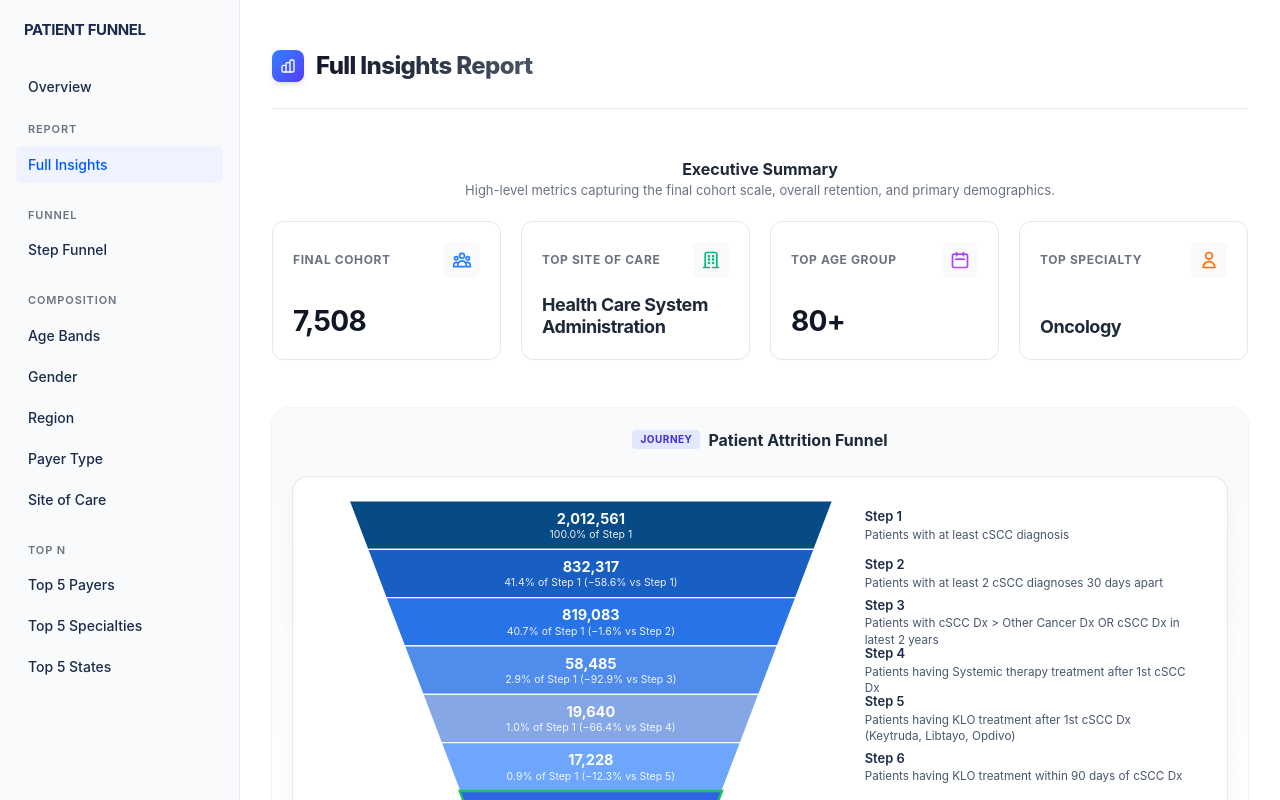
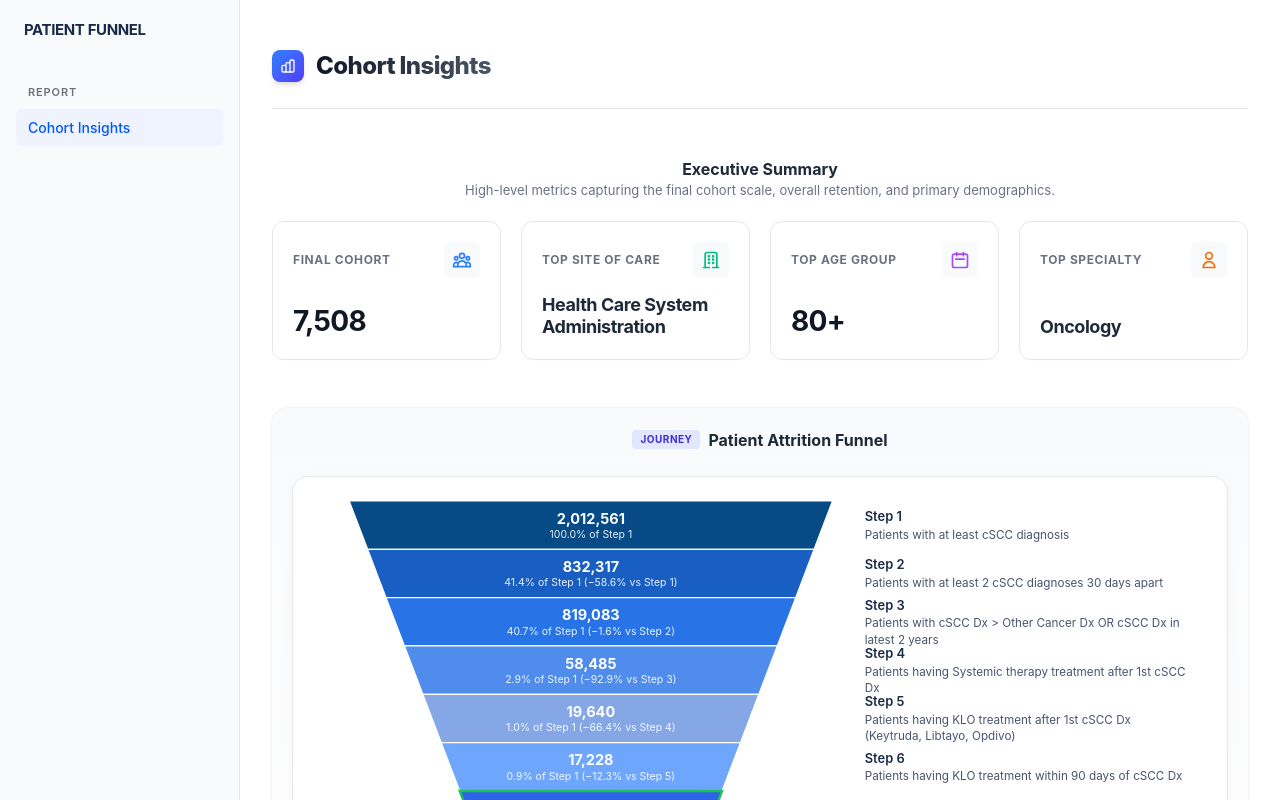
Before and after one commit to Vishw-modi/ARD-Charts, a Next.js app: page /report in a window 1280 px wide. Shown: the top 800 px of the page. Built offline with nearby package versions, Linux system fonts and the light colour scheme.

Commit message:
removed all the tabs

```diff
--- a/app/page.tsx
+++ b/app/page.tsx
@@ -1,105 +1,14 @@
 "use client";
 
-import Link from "next/link";
-import { useMetrics } from "@/lib/data";
-import * as d3 from "d3";
+import { useEffect } from "react";
+import { useRouter } from "next/navigation";
 
 export default function OverviewPage() {
-  const { data: rows, loading, error } = useMetrics();
+  const router = useRouter();
 
-  if (error) {
-    return (
-      <div className="flex h-[400px] w-full flex-col items-center justify-center">
-        <p className="text-[14px] text-[#B91C1C]">Error: {error}</p>
-        <p className="mt-2 text-[14px] text-muted">Please check that public/ARD_Metrics.csv exists.</p>
-      </div>
-    );
-  }
+  useEffect(() => {
+    router.replace("/report");
+  }, [router]);
 
-  // Helper to format numbers
-  const formatCount = d3.format(",");
-
-  const getTop = (dimension: string) => {
-    if (loading) return "Loading...";
-    const dimRows = rows.filter(r => r.DIMENSION === dimension);
-    const map = new Map<string, number>();
-    for (const r of dimRows) map.set(r.VALUE, (map.get(r.VALUE) || 0) + r.PATIENTS);
-    let max = 0, top = "";
-    for (const [k, v] of map.entries()) {
-      if (v > max) { max = v; top = k; }
-    }
-    return top ? `${top} (${formatCount(max)} total patients)` : "No data";
-  };
-
-  // 1. Step Funnel
-  let funnelKpi = "Loading...";
-  if (!loading) {
-    const step1Total = rows
-      .filter(r => r.DIMENSION === "gender" && r.STEP === 1)
-      .reduce((sum, r) => sum + r.PATIENTS, 0);
-    funnelKpi = step1Total > 0 ? `Step 1 total: ${formatCount(step1Total)} patients` : "No data for Step 1";
-  }
-
-  // 2. Age Bands
-  let ageKpi = "Loading...";
-  if (!loading) {
-    const ageStep1 = rows.filter(r => r.DIMENSION === "age_group" && r.STEP === 1);
-    const topAge = ageStep1.length > 0 ? ageStep1.reduce((a, b) => a.PATIENTS > b.PATIENTS ? a : b).VALUE : "";
-    ageKpi = topAge ? `Largest age group at Step 1: ${topAge}` : "No age data";
-  }
-
-  // 3. Gender
-  let genderKpi = "Loading...";
-  if (!loading) {
-    const genderData = rows.filter(r => r.DIMENSION === "gender");
-    const getMalePct = (step: number) => {
-      const stepRows = genderData.filter(r => r.STEP === step);
-      const total = stepRows.reduce((sum, r) => sum + r.PATIENTS, 0);
-      const male = stepRows.find(r => r.VALUE === "M")?.PATIENTS || 0;
-      return total > 0 ? (male / total * 100) : 0;
-    };
-    const m1 = getMalePct(1);
-    const m7 = getMalePct(7);
-    genderKpi = m1 > 0 ? `Male share goes from ${m1.toFixed(1)}% at Step 1 to ${m7.toFixed(1)}% at Step 7` : "No gender data";
-  }
-
-  const cards = [
-    { title: "Step Funnel", href: "/funnel", kpi: funnelKpi },
-    { title: "Age Bands", href: "/composition/age", kpi: ageKpi },
-    { title: "Gender", href: "/composition/gender", kpi: genderKpi },
-    { title: "Region", href: "/composition/region", kpi: `Top region: ${getTop("region")}` },
-    { title: "Payer Type", href: "/composition/payer-type", kpi: `Top payer type: ${getTop("payer_type")}` },
-    { title: "Site of Care", href: "/composition/site-of-care", kpi: `Top site of care: ${getTop("parent_type")}` },
-    { title: "Top 5 Payers", href: "/top/payers", kpi: `Top payer: ${getTop("payer_name")}` },
-    { title: "Top 5 Specialties", href: "/top/specialties", kpi: `Top specialty: ${getTop("hcp_specialty")}` },
-    { title: "Top 5 States", href: "/top/states", kpi: `Top state: ${getTop("state")}` },
-  ];
-
-  return (
-    <div className="flex flex-col space-y-6">
-      <div className="mb-4">
-        <h1 className="text-[26px] font-bold tracking-[-0.01em] text-text">Overview</h1>
-        <p className="mt-1 text-[15px] text-muted">Select a report to view detailed funnel analytics.</p>
-      </div>
-
-      <div className="grid grid-cols-1 gap-4 md:grid-cols-2">
-        {cards.map(card => (
-          <Link
-            key={card.href}
-            href={card.href}
-            className="group block rounded-[12px] border border-border bg-white p-6 shadow-sm transition-shadow hover:shadow-md"
-          >
-            <h2 className="text-[18px] font-semibold text-text transition-colors group-hover:text-accent">
-              {card.title}
-            </h2>
-            {loading ? (
-              <div className="mt-2 h-[20px] w-2/3 animate-pulse rounded bg-gray-100" />
-            ) : (
-              <p className="mt-2 text-[14px] text-muted">{card.kpi}</p>
-            )}
-          </Link>
-        ))}
-      </div>
-    </div>
-  );
+  return null;
 }
--- a/app/report/page.tsx
+++ b/app/report/page.tsx
@@ -76,7 +76,7 @@ export default function ReportPage() {
             </svg>
           </div>
           <h1 className="bg-gradient-to-r from-gray-900 to-gray-600 bg-clip-text text-[24px] font-extrabold tracking-tight text-transparent">
-            Full Insights Report
+            Cohort Insights
           </h1>
         </div>
 
--- a/components/Sidebar.tsx
+++ b/components/Sidebar.tsx
@@ -8,29 +8,7 @@ import { useState } from "react";
 const NAV_GROUPS = [
   {
     label: "REPORT",
-    links: [{ href: "/report", label: "Full Insights" }],
-  },
-  {
-    label: "FUNNEL",
-    links: [{ href: "/funnel", label: "Step Funnel" }],
-  },
-  {
-    label: "COMPOSITION",
-    links: [
-      { href: "/composition/age", label: "Age Bands" },
-      { href: "/composition/gender", label: "Gender" },
-      { href: "/composition/region", label: "Region" },
-      { href: "/composition/payer-type", label: "Payer Type" },
-      { href: "/composition/site-of-care", label: "Site of Care" },
-    ],
-  },
-  {
-    label: "TOP N",
-    links: [
-      { href: "/top/payers", label: "Top 5 Payers" },
-      { href: "/top/specialties", label: "Top 5 Specialties" },
-      { href: "/top/states", label: "Top 5 States" },
-    ],
+    links: [{ href: "/report", label: "Cohort Insights" }],
   },
 ];
 
@@ -53,21 +31,8 @@ export function Sidebar() {
         </Link>
       </div>
       <div className="flex-1 overflow-y-auto px-4 py-2">
-        <div className="mb-4">
-          <Link
-            href="/"
-            onClick={closeSidebar}
-            className={`block rounded-md px-3 py-2 text-[14px] font-medium transition-colors ${
-              pathname === "/"
-                ? "bg-[#EEF3FF] text-accent"
-                : "text-text hover:bg-surface"
-            }`}
-          >
-            Overview
-          </Link>
-        </div>
         {NAV_GROUPS.map((group) => (
-          <div key={group.label} className="mb-6">
+          <div key={group.label} className="mb-6 mt-4">
             <h3 className="mb-2 px-3 text-[11px] font-semibold uppercase tracking-[0.08em] text-muted">
               {group.label}
             </h3>
@@ -78,7 +43,7 @@ export function Sidebar() {
                     href={link.href}
                     onClick={closeSidebar}
                     className={`block rounded-md px-3 py-2 text-[14px] font-medium transition-colors ${
-                      pathname === link.href
+                      pathname === link.href || pathname === "/"
                         ? "bg-[#EEF3FF] text-accent"
                         : "text-text hover:bg-surface"
                     }`}
```
